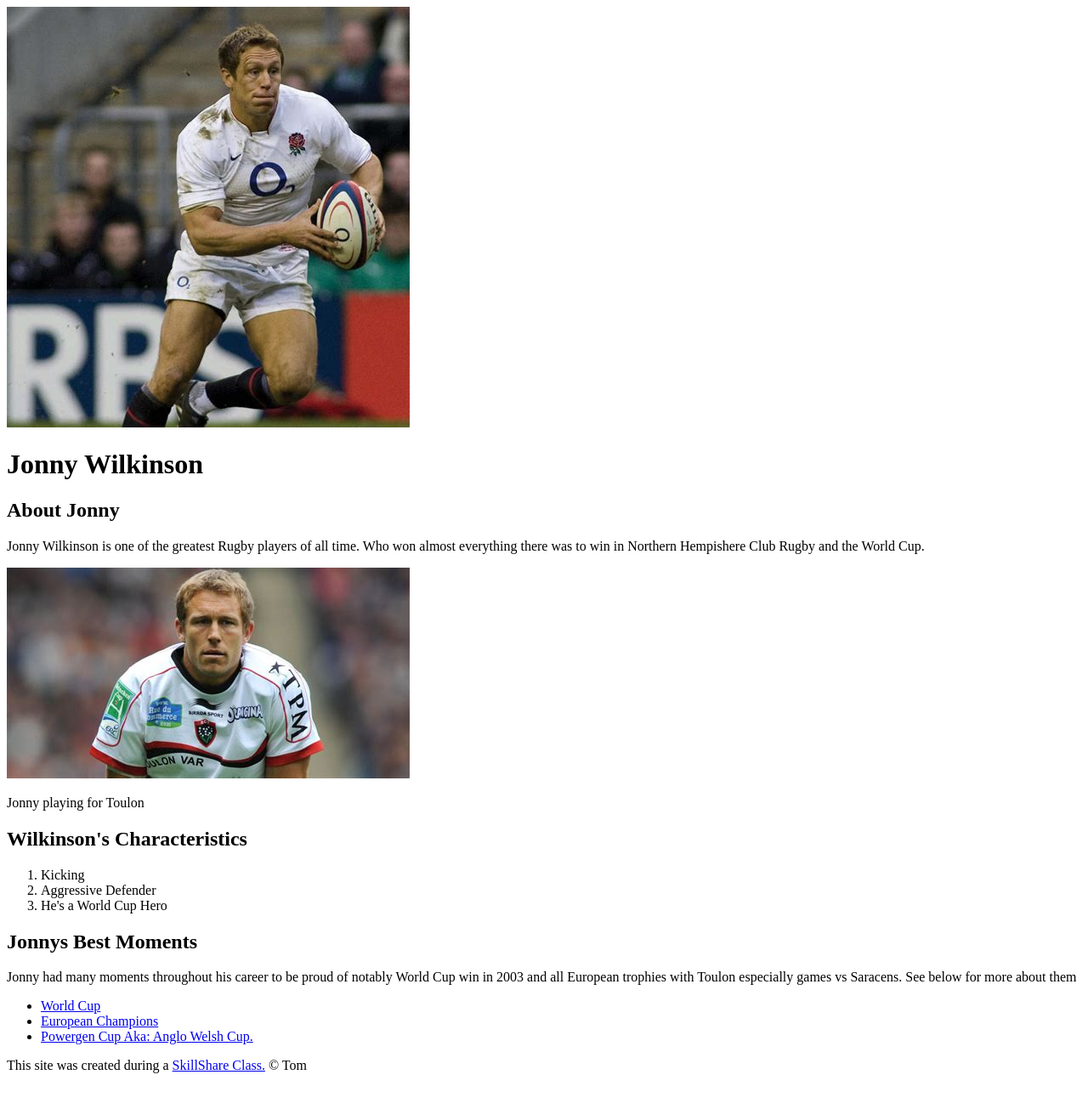
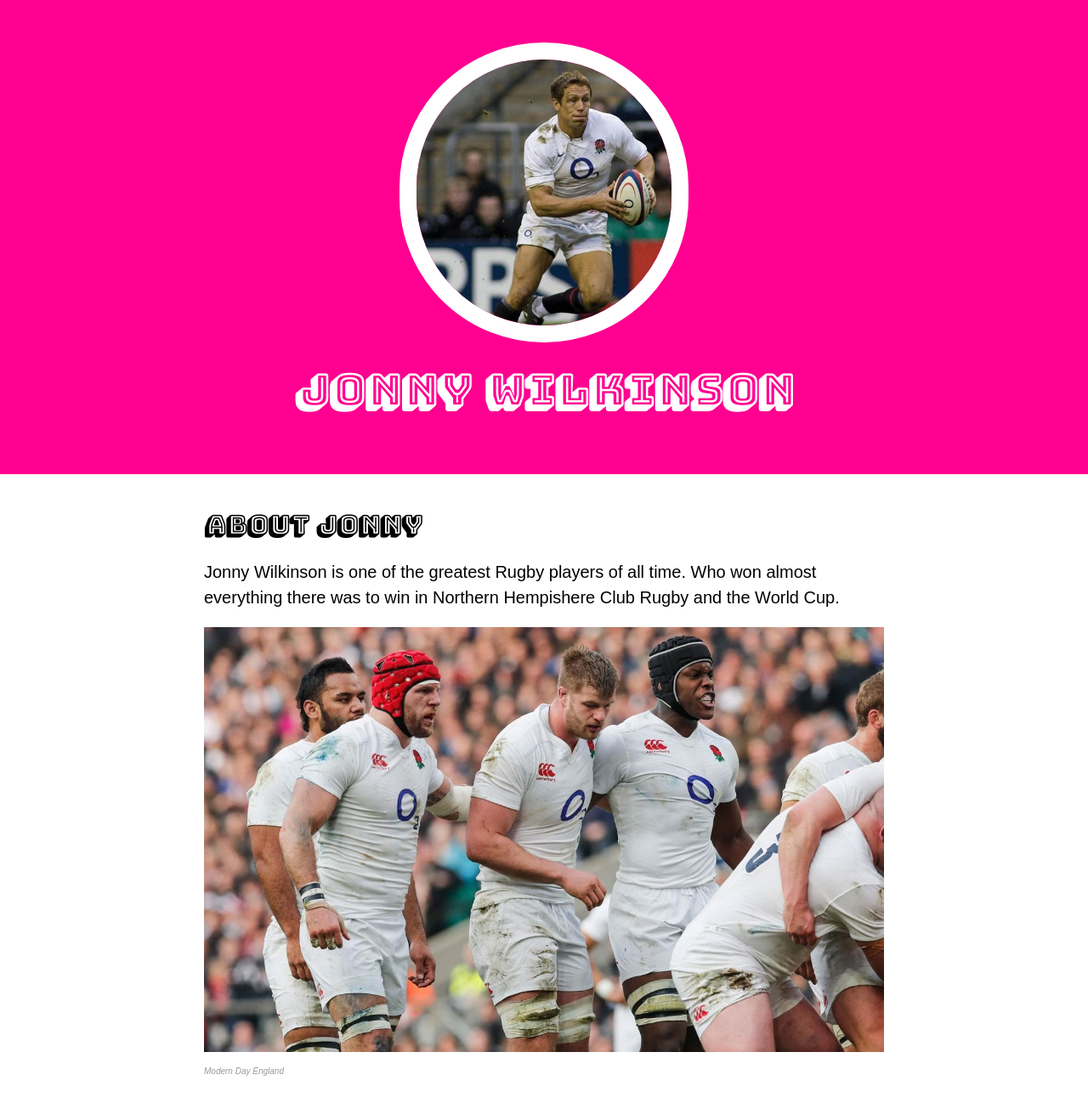
Before and after one commit to Makoosh/SkillShareTestCartoon-Hero, a plain HTML site: page index.html in a window 1280 px wide. Shown: the top 1298 px of the page at 85% size. Drawn offline with Linux system fonts and the light colour scheme.

Commit message:
wrote the css for the JW website and changed some HTML

```diff
--- /dev/null
+++ b/css/JW.css
@@ -0,0 +1,94 @@
+body{
+
+			margin: 0;
+			font-family: Arial, sans-sarif;
+			font-size: 20px;
+			line-height:  30px;
+
+ }
+
+ header{
+
+ 			background-color: #FF0090;
+		 	text-align: center;
+		 	padding-top: 50px;
+		 	padding-bottom: 50px;
+ }
+
+ h1,h2 {
+ 			font-family: 'bungee shade' , cursive;
+
+
+ }
+
+ header h1{
+
+			color: white;
+			font-size: 50px
+
+  }
+
+  header img {
+
+		  	border-radius: 170px;
+		  	width: 300px;
+		  	border: 20px solid white;
+
+
+  }
+
+main{
+			max-width: 800px;
+			margin: 0 auto;
+			padding: 20px 20px;
+
+
+}
+
+main img {
+
+	max-width: 100%;
+
+}
+
+h2{
+
+	font-size: 30px
+	color: #FF0090;
+}
+
+a{
+
+	color: #FF0090;
+
+}
+a:hover {
+
+	color: black;
+}
+
+
+footer{
+		background-color: #FF0090;
+		 	text-align: center;
+		 	color: white;
+		 	padding: 50px;
+}
+
+footer p{
+
+		margin: 0;
+ }
+
+footer a{
+
+		color: white;
+}
+
+p.caption{
+
+	color: #999999;
+	font-style: italic;
+	margin-top: 0;
+	font-size: 10px;
+}
--- a/css/test.css
+++ b/css/test.css
@@ -1,6 +1,6 @@
 
 body{
-	background-color: lightgoldenrodyellow;
+background-color: lightgoldenrodyellow;
 }
 
 h1{
--- a/index.html
+++ b/index.html
@@ -3,6 +3,8 @@
 <head>
 	<title> Jonny Wilkinson </title>
 	<link rel="icon" href="img/JW.jpg">
+	<link href="https://fonts.googleapis.com/css2?family=Bungee+Shade&display=swap" rel="stylesheet">
+	<link rel="stylesheet" type="text/css" href="css/JW.css">
 </head>
 <body>
 	<!-- header element -->
@@ -16,8 +18,8 @@
 
 			<h2>About Jonny</h2>
 			<p>Jonny Wilkinson is one of the greatest Rugby players of all time. Who won almost everything there was to win in Northern Hempishere Club Rugby and the World Cup. </p>
-			<img src="img/JW2.jpg">
-			<p>Jonny playing for Toulon</p>
+			<img src="img/Rugby2.jpg">
+			<p class="caption">Modern Day England</p>
 			<h2>Wilkinson's Characteristics</h2>
 			<ol>
 				<li> Kicking </li>
```
Also changed, not shown: test.html (+0 -3 lines), img/Rugby.jpg (added), img/Rugby2.jpg (added).
